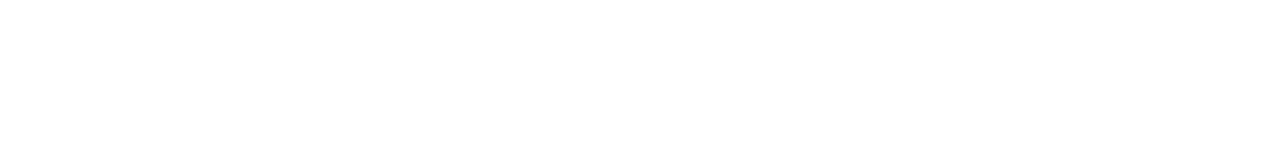
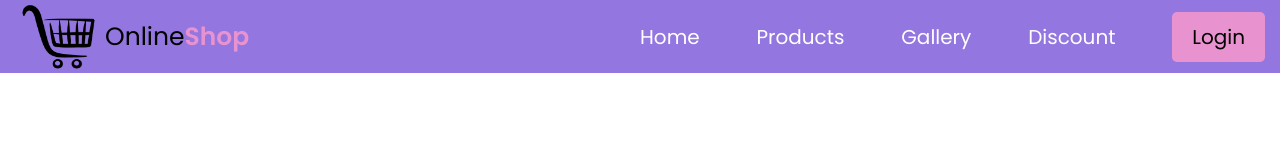
Before and after one commit to Arnisha233/online-shop, a plain HTML site: page index.html in a window 1280 px wide. Drawn offline with Linux system fonts and the light colour scheme.

Commit message:
added nav section

```diff
--- a/index.html
+++ b/index.html
@@ -4,8 +4,30 @@
     <meta charset="UTF-8">
     <meta name="viewport" content="width=device-width, initial-scale=1.0">
     <title>online shop</title>
+    <link rel="stylesheet" href="styles/style.css">
 </head>
 <body>
+    <header class="header">
+        <!-- navbar section start -->
+        <nav class="header-section">
+            <div class="nav-container">
+                <img src="images/Logo/logo.png" alt="">
+                <p>Online<span class="speacial">Shop</span></p>
+            </div>
+            <div class="items-container">
+                <a href="">Home</a>
+                <a href="">Products</a>
+                <a href="">Gallery</a>
+                <a href="">Discount</a>
+                <div class="login-button">
+                    <a href="">Login</a>
+                </div>
+            </div>
+        </nav>
 
+        <!-- navbar section end -->
+    </header>
+    <main></main>
+    <footer></footer>
 </body>
 </html>
--- /dev/null
+++ b/styles/style.css
@@ -0,0 +1,73 @@
+@import url('https://fonts.googleapis.com/css2?family=Poppins:wght@400;500;600&display=swap');
+
+*{
+    margin: 0;
+    padding: 0;
+    box-sizing: border-box;
+}
+body{
+    font-family: 'Poppins', sans-serif;
+}
+/* navbar styles start */
+.header{
+    background-color: #9376e0;
+}
+.header-section{
+    max-width: 1250px;
+    margin: 0 auto;
+    display: flex;
+}
+.nav-container{
+    min-height: 20px;
+    display: flex;
+    align-items: center;
+    width: 50%;
+}
+.nav-container img{
+    width: 90px;
+}
+.nav-container p{
+    font-size: 25px;
+}
+.speacial{
+    color: #e893cf;
+    font-weight: 900;
+}
+.items-container{
+    width: 50%;
+    display: flex;
+    justify-content: space-between;
+    align-items: center;
+}
+.items-container a{
+    text-decoration: none;
+    font-size: 20px;
+    color: #fff;
+}
+.login-button{
+    padding: 10px 20px;
+    background-color:#e893cf;
+    border-radius: 5px;
+}
+.items-container .login-button a{
+
+    color: #000;
+}
+
+
+
+
+
+
+
+@media screen and (max-width: 576px) {
+    .header-section {
+        flex-direction: column;
+        margin-left: 50px;
+    }
+    .items-container{
+        flex-direction: column;
+        margin-left: 50px;
+        gap: 20px;
+    }
+}
```
Also changed, not shown: images/Logo/logo.png (added), images/banner-image/bag-picture.jpg (added), images/customer-picture/person.png (added), images/discount/React-removebg-preview.png (added), images/nav-image/urban-hive.png (added), images/products/bag.png (added), style.css (deleted), 1 other file.
